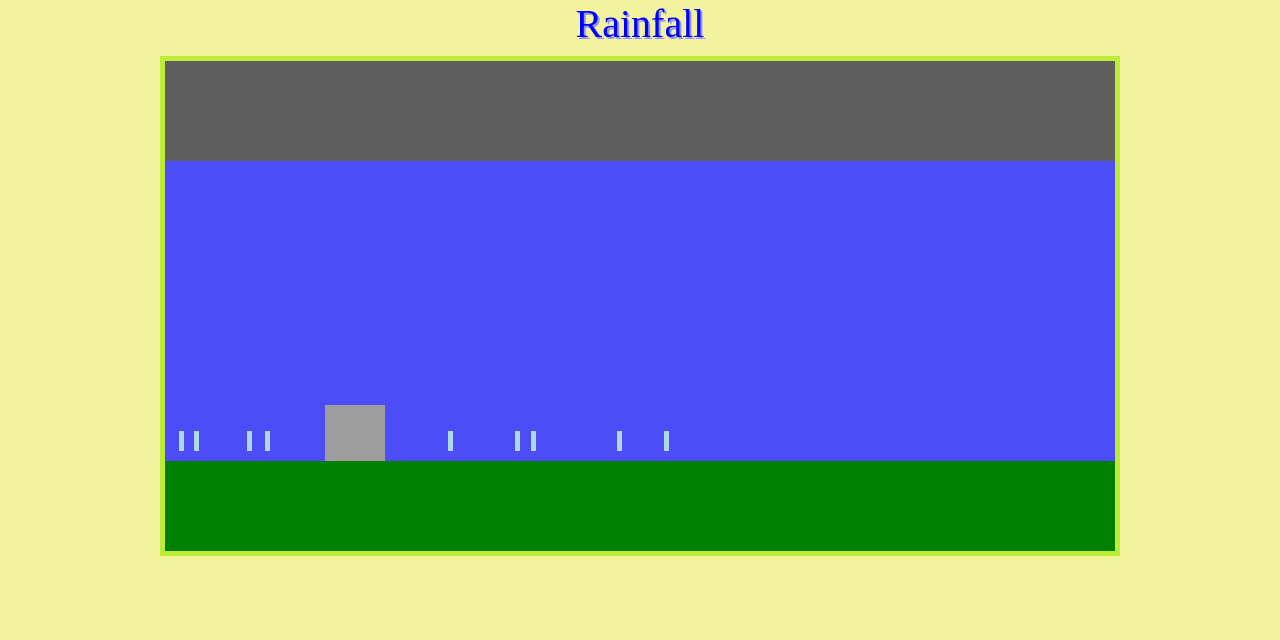
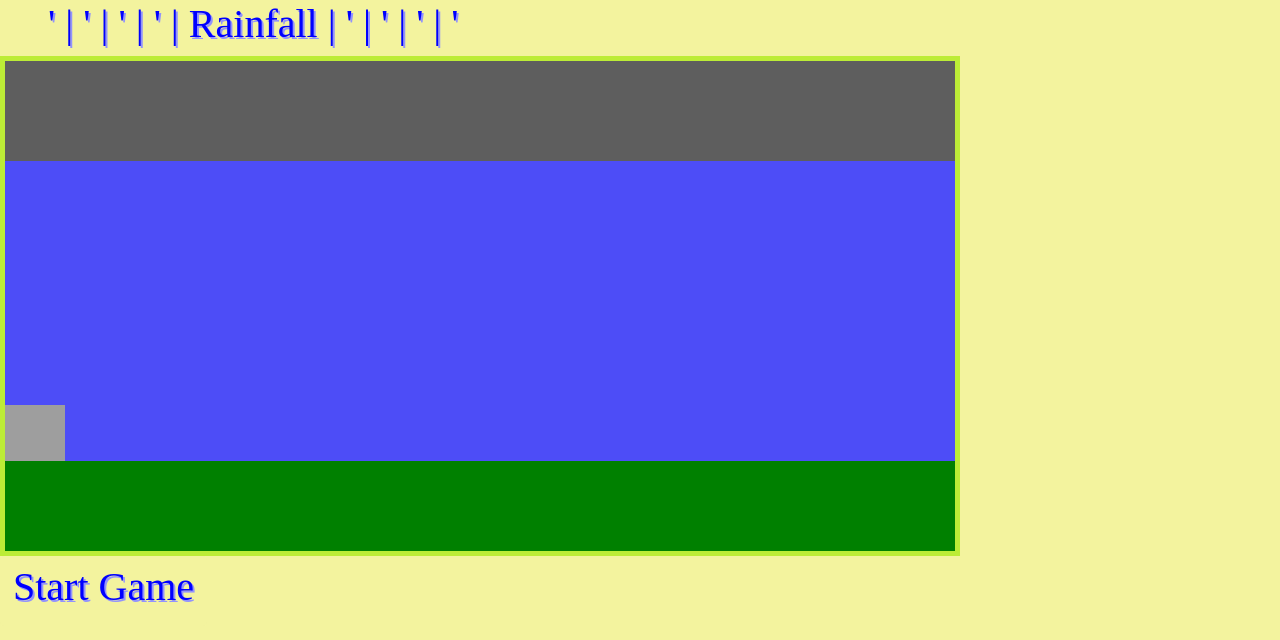
Before and after one commit to ColeAnderson7278/RainFall, a plain HTML site: page index.html in a window 1280 px wide. Drawn offline with nearby package versions, Linux system fonts and the light colour scheme; grey boxes are pictures that could not be loaded; a web font is replaced by a local one.

Commit message:
Fixed Issues, Added Start Button, and Reloads Page
I fixed a few minor problems. I also added a button to start the
game as well as the page reloads once the player is hit.

```diff
--- a/index.html
+++ b/index.html
@@ -13,8 +13,8 @@
 </head>
 
 <body>
-    <h1 class="title d-flex justify-content-center">Rainfall</h1>
-    <div class="gameContainer d-flex justify-content-center">
+    <h1 class="title ml-5">' | ' | ' | ' | Rainfall | ' | ' | ' | '</h1>
+    <div class="gameContainer">
         <div class="playArea">
             <div class="clouds">
             </div>
@@ -26,6 +26,9 @@
             <div class="ground">
             </div>
         </div>
+        <button class="startButton btn">
+            <h1 class="startButtonText">Start Game</h1>
+        </button>
     </div>
     <script src="https://code.jquery.com/jquery-3.3.1.slim.min.js" integrity="sha384-q8i/X+965DzO0rT7abK41JStQIAqVgRVzpbzo5smXKp4YfRvH+8abtTE1Pi6jizo"
         crossorigin="anonymous">
--- a/javascript.js
+++ b/javascript.js
@@ -7,13 +7,13 @@ class RainFall {
 
     initializePlayer() {
         this.player = {
-            x: 325
+            x: 240
         };
     }
 
     generateRainDrops() {
         this.rainDrops = [];
-        for (let i = 0; i < 10; i++) {
+        for (let i = 0; i < 1; i++) {
             this.generateRainDrop();
         }
     }
@@ -26,13 +26,13 @@ class RainFall {
     }
 
     moveLeft() {
-        if (this.player.x > 90) {
+        if (this.player.x > 0) {
             this.player.x -= 5;
         }
     }
 
     moveRight() {
-        if (this.player.x < 560) {
+        if (this.player.x < 480) {
             this.player.x += 5;
         }
     }
@@ -86,10 +86,12 @@ function hitCheck() {
     for (var rainDrop of newGame.rainDrops) {
         if (rainDrop.y === 260) {
             if (
-                rainDrop.x <= newGame.player.x - 50 &&
-                rainDrop.x >= newGame.player.x - 80
+                // console.log(rainDrop.x, newGame.player.x + 20)
+                rainDrop.x <= newGame.player.x + 35 &&
+                rainDrop.x >= newGame.player.x + 15
             ) {
-                alert("You've losed");
+                alert("Game Over");
+                document.location.reload();
             }
         }
     }
@@ -111,53 +113,8 @@ function tick() {
     updateRain();
 }
 
-setInterval(tick, 30);
-
-// class DOMRainFall {
-//     constructor(rootSelector) {
-//         this.gameState = new RainFall();
-//         this.root = document.querySelector(rootSelector);
-//         this.setupDOM();
-//     }
-
-//     setupDOM() {
-//         this.setupPlayer();
-//         this.setupRainDrops();
-//     }
-
-//     setupPlayer() {
-//         this.playerElement = document.querySelector(".user");
-//     }
-
-//     setupRainDrops() {
-//         for (var rainDrop of this.gameState.rainDrops) {
-//             var newDrop = `<div class="rain" style="top: ${
-//                 rainDrop.y
-//             }px; left: ${rainDrop.x}px;"></div>`;
-//             this.root
-//                 .querySelector(".rainFall")
-//                 .insertAdjacentElement("beforebegin", newDrop);
-//         }
-//     }
-
-//     updatePlayerLocation() {
-//         this.playerElement.style.left = `${this.player.x}%`;
-//     }
-
-//     tick() {
-//         this.gameState.tick();
-//         this.updateDOM();
-//     }
-// }
-
-// var newGame = new DOMRainFall(".gameContainer");
-
-// document.addEventListener("keypress", function(event) {
-//     if (event.key === "ArrowRight") {
-//         newGame.gameState.moveRight();
-//     } else if (event.key === "ArrowLeft") {
-//         newGame.gameState.moveLeft();
-//     }
-// });
-
-// setInterval(newGame.tick, 500);
+document.querySelector(".startButton").addEventListener("click", function() {
+    var startButton = document.querySelector(".startButton");
+    startButton.setAttribute("disabled", "disabled");
+    setInterval(tick, 50);
+});
--- a/style.css
+++ b/style.css
@@ -49,3 +49,13 @@ body {
     width: 60px;
     height: 60px;
 }
+
+.startButton {
+    background-color: rgb(243, 243, 158);
+}
+
+.startButtonText {
+    font-family: "Kranky";
+    color: blue;
+    text-shadow: 2px 2px rgb(147, 147, 252);
+}
```
